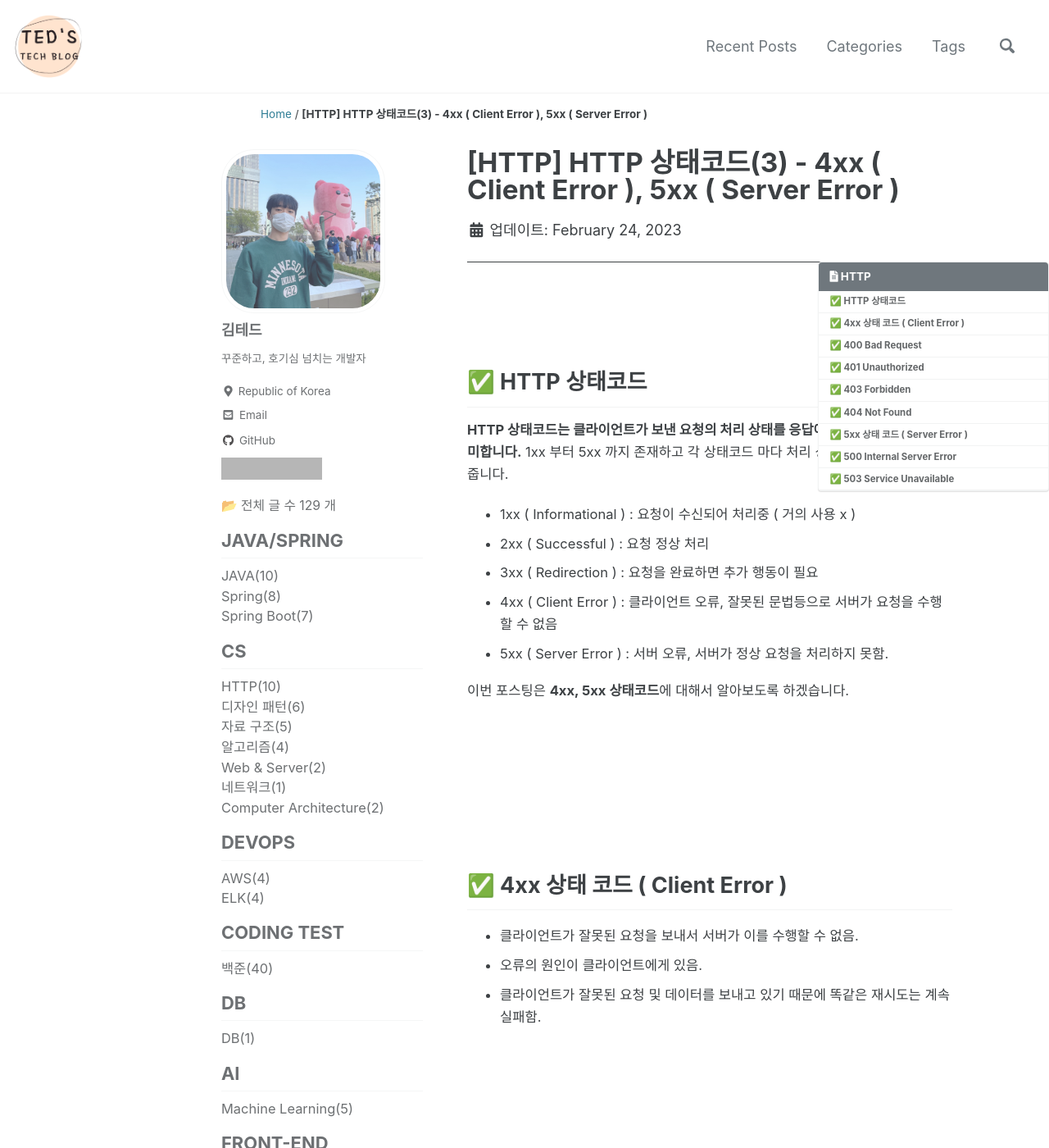
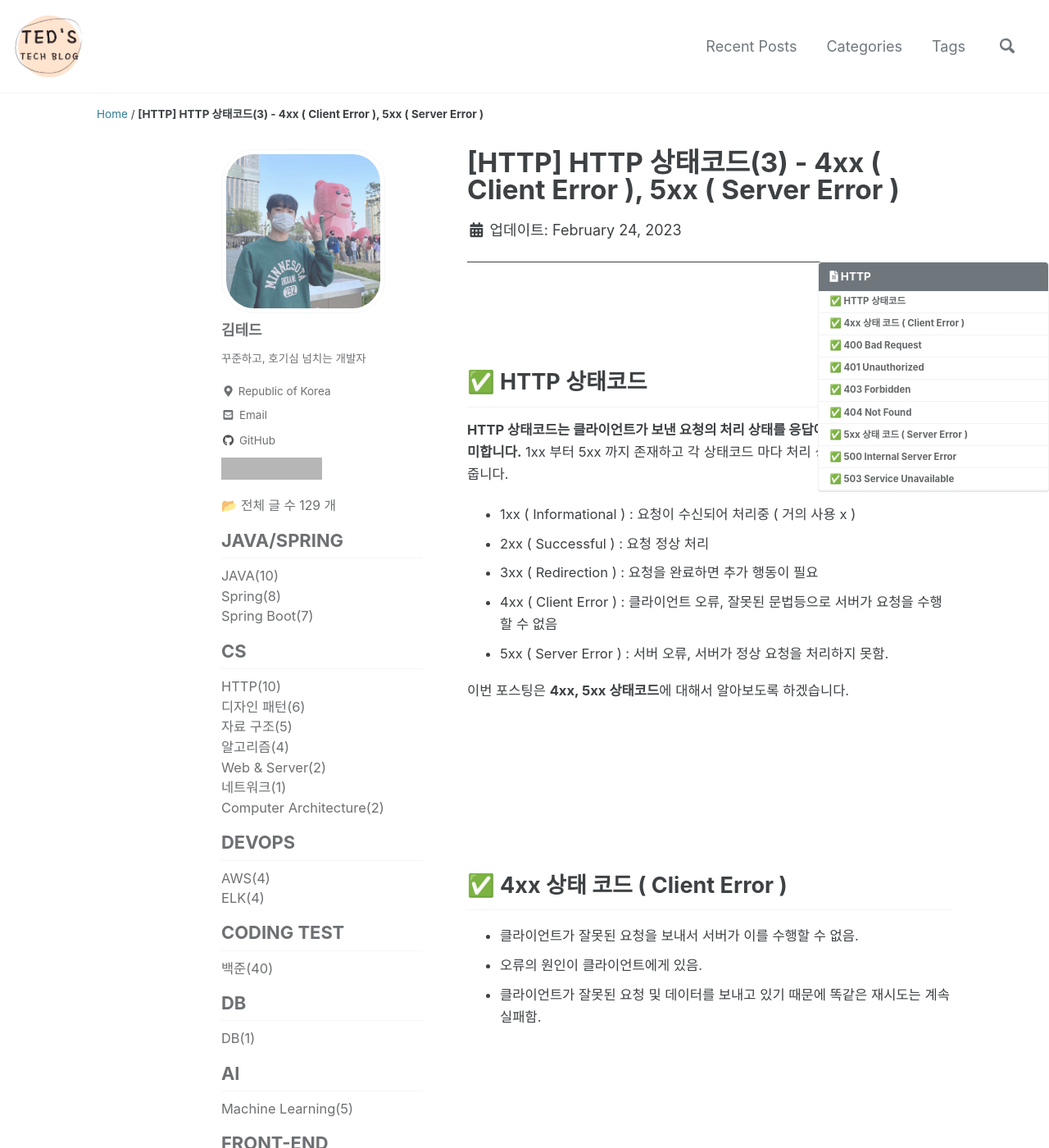
Before and after one commit to idkim97/idkim97.github.io, a Jekyll site: the page built from _posts/2023-02-24-HTTP 상태코드(3) - 4xx ( Client Error ) , 5xx ( Server Error ).md, in a window 1280 px wide and 1400 px high. Shown: the whole window at 82% size. Built offline with Jekyll 4.4.1, drawn with Linux system fonts in a browser that asks for light colours; cached includes are drawn as plain includes; some web fonts are replaced; comment, search, counter and statistics services are not loaded; grey boxes are pictures that could not be loaded.

Commit message:
Update _navigation.scss

```diff
--- a/_sass/minimal-mistakes/_navigation.scss
+++ b/_sass/minimal-mistakes/_navigation.scss
@@ -33,7 +33,8 @@
     }
 
     @include breakpoint($x-large) {
-      width: calc(100% - #{$right-sidebar-width});
+      // width: calc(100% - #{$right-sidebar-width});
+      width: calc(100% - 100px);
     }
   }
 
```
